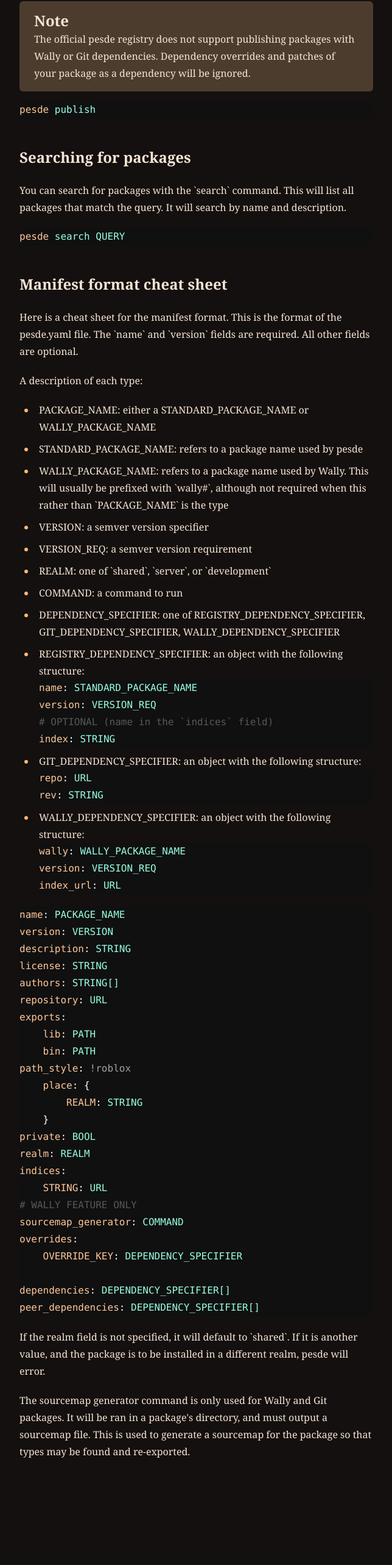
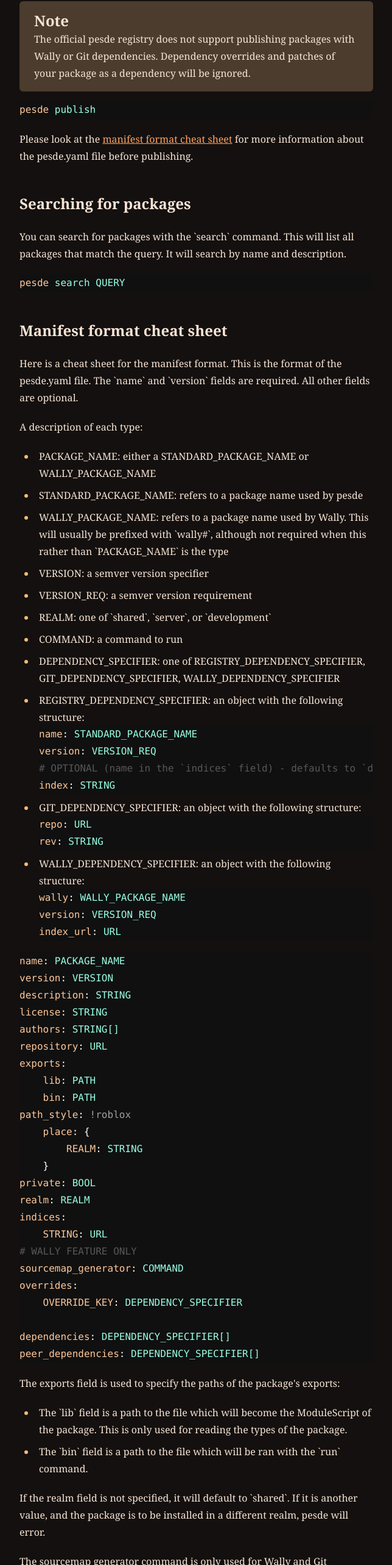
Before and after one commit to daimond113/pesde, a SvelteKit app in the folder website/: page /docs in a window 1280 px wide. Shown: the part 3354-5920 px from the top of the page at 61% size, without its empty margins (32-676 px from the left). Before the commit the page ends 5784 px from the top, so only its background shows below. Built offline with nearby package versions, Linux system fonts and the light colour scheme; a web font is replaced by a local one.

Commit message:
docs(website): document exports field of manifest

```diff
--- a/website/src/routes/docs/+page.svelte
+++ b/website/src/routes/docs/+page.svelte
@@ -146,6 +146,10 @@
 			ignored.</Note
 		>
 		<Codeblock code="pesde publish" />
+		<p>
+			Please look at the <a href="#cheatsheet">manifest format cheat sheet</a> for more information about
+			the pesde.yaml file before publishing.
+		</p>
 	</section>
 
 	<section>
@@ -158,7 +162,7 @@
 	</section>
 
 	<section>
-		<h2>Manifest format cheat sheet</h2>
+		<h2 id="cheatsheet">Manifest format cheat sheet</h2>
 		<p>
 			Here is a cheat sheet for the manifest format. This is the format of the pesde.yaml file. The
 			`name` and `version` fields are required. All other fields are optional.
@@ -185,7 +189,7 @@
 					lang="yaml"
 					code="name: STANDARD_PACKAGE_NAME
 version: VERSION_REQ
-# OPTIONAL (name in the `indices` field)
+# OPTIONAL (name in the `indices` field) - defaults to `default`
 index: STRING"
 				/>
 			</li>
@@ -234,6 +238,14 @@
 dependencies: DEPENDENCY_SPECIFIER[]
 peer_dependencies: DEPENDENCY_SPECIFIER[]"
 		/>
+		<p>The exports field is used to specify the paths of the package's exports:</p>
+		<ul>
+			<li>
+				The `lib` field is a path to the file which will become the ModuleScript of the package.
+				This is only used for reading the types of the package.
+			</li>
+			<li>The `bin` field is a path to the file which will be ran with the `run` command.</li>
+		</ul>
 		<p>
 			If the realm field is not specified, it will default to `shared`. If it is another value, and
 			the package is to be installed in a different realm, pesde will error.
```
